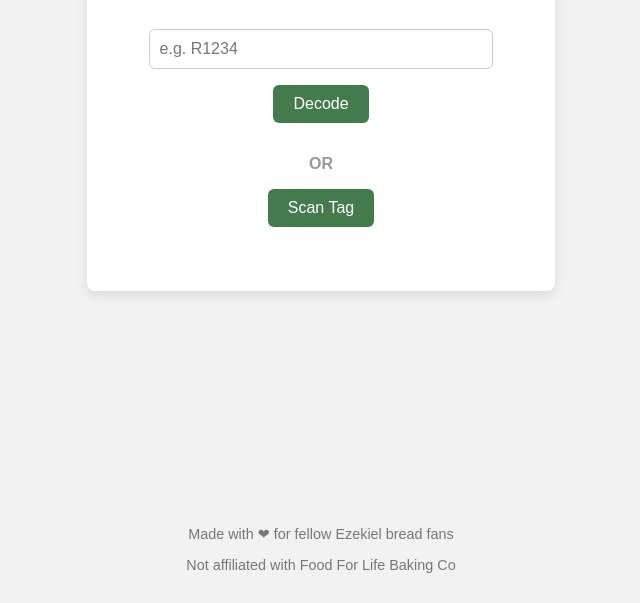
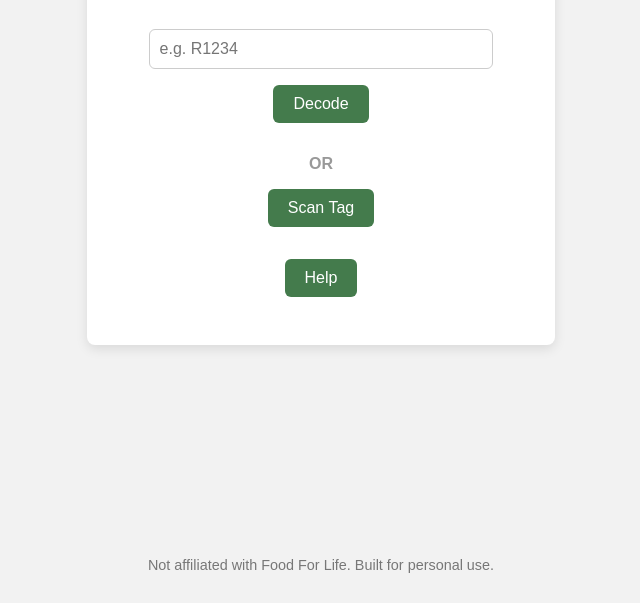
Before and after one commit to arassp/EziDate, a plain HTML site: page index.html in a window 1280 px wide. Shown: the part 197-800 px from the top of the page, without its empty margins (319-959 px from the left). Drawn offline with Linux system fonts and the light colour scheme.

Commit message:
Update index.html

```diff
--- a/index.html
+++ b/index.html
@@ -20,11 +20,15 @@
     <button onclick="document.getElementById('imageInput').click()">Scan Tag</button>
 
     <p id="result"></p>
+    <p id="scanStatus"></p>
+
+    <button class="help" onclick="alert('📌 Tip: Take a clear, well-lit photo of the lot number. It looks like R1234 and is usually printed or stamped on the tag.')">
+      Help
+    </button>
   </div>
 
   <footer>
-    <p>Made with ❤ for fellow Ezekiel bread fans </p>
-    <p>Not affiliated with Food For Life Baking Co</p>
+    <p>Not affiliated with Food For Life. Built for personal use.</p>
   </footer>
 
   <script src="https://cdn.jsdelivr.net/npm/tesseract.js@4/dist/tesseract.min.js"></script>
```
